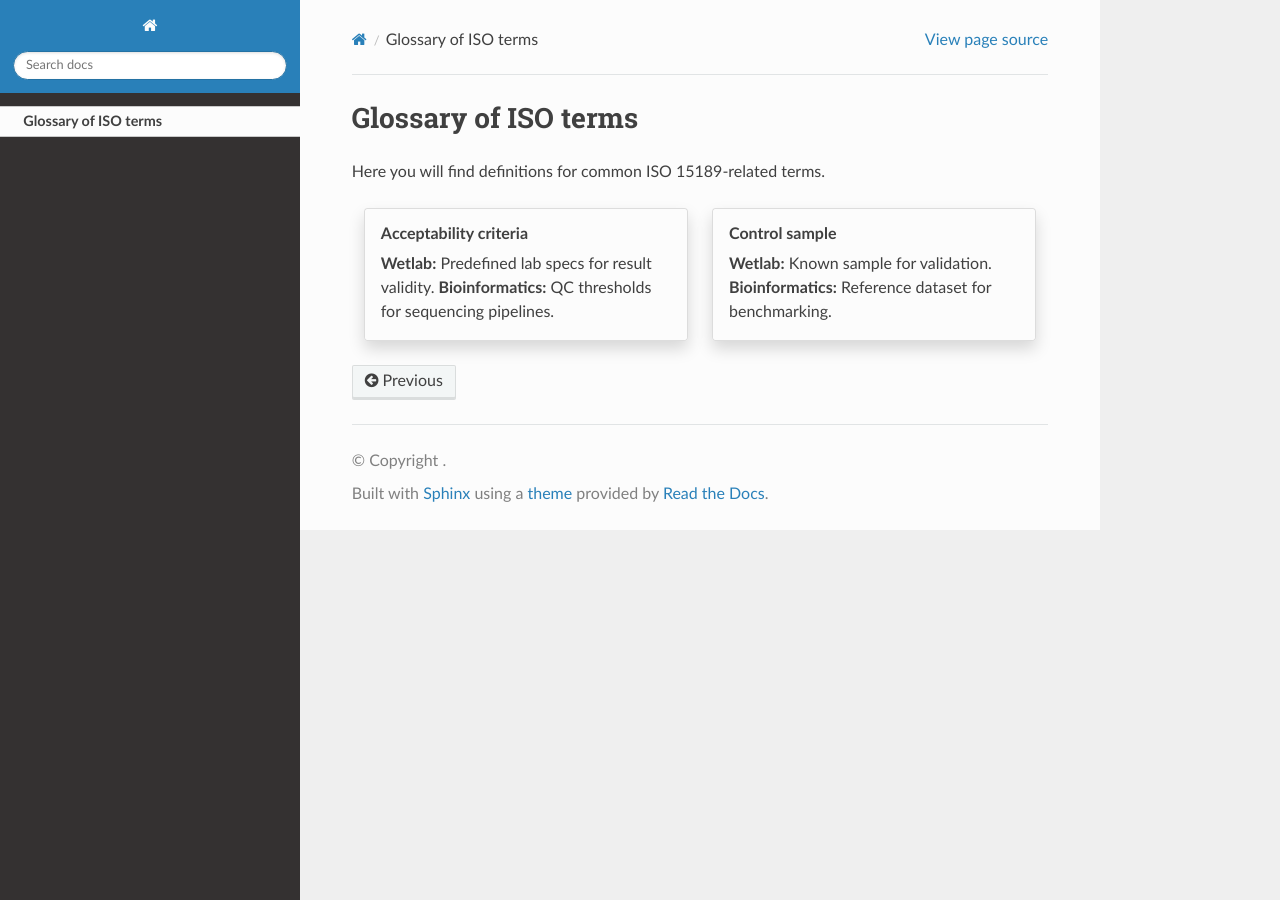
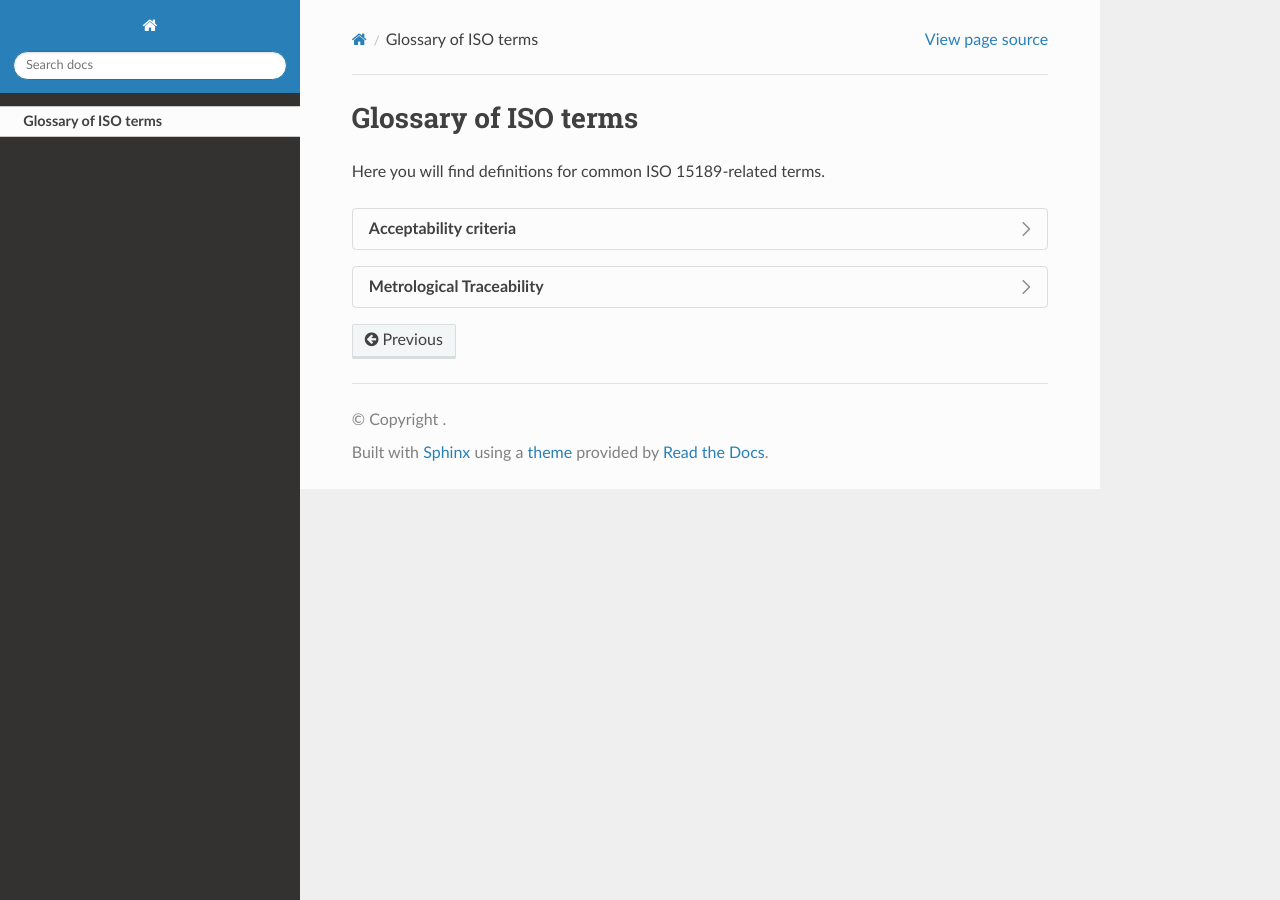
Before and after one commit to ASendellPrice/IIB-rtd, a Sphinx documentation site: the page built from docs/source/glossary.rst, in a window 1280 px wide. Built offline with Sphinx 7.4.7 and the Read the Docs theme 3.1.0, drawn with Linux system fonts in a browser that asks for light colours; some of the changed lines change nothing that is shown.

Commit message:
Going back to original idea

```diff
--- a/docs/source/glossary.rst
+++ b/docs/source/glossary.rst
@@ -3,18 +3,42 @@
 
 Here you will find definitions for common ISO 15189-related terms.
 
-.. grid:: 2
+.. dropdown:: Acceptability criteria
 
-   .. grid-item-card:: Acceptability criteria
-      :link: #
-      :class-card: sd-shadow-md sd-rounded-1
+   **Wetlab definition**
+   Predefined specifications or limits used to determine whether a result, process, or product is considered fit for purpose. Must be documented before testing—for example, control values must fall within a certain range, and PCR efficiency must meet specified thresholds.
 
-      **Wetlab:** Predefined lab specs for result validity.
-      **Bioinformatics:** QC thresholds for sequencing pipelines.
+   .. card::
+      :class-card: sd-bg-secondary sd-text-light sd-shadow-sm sd-rounded-xl
 
-   .. grid-item-card:: Control sample
-      :link: #
-      :class-card: sd-shadow-md sd-rounded-1
+      “Acceptability criteria for the qPCR assay required that positive control Ct values fall within ±1.0 of the established mean and that the negative control showed no amplification before results were approved.”
 
-      **Wetlab:** Known sample for validation.
-      **Bioinformatics:** Reference dataset for benchmarking.
+   .. dropdown:: Bioinformatics translation
+
+      Predefined quality control (QC) or performance thresholds applied to sequencing data and pipelines. Examples include minimum read quality (e.g., Phred ≥ 30), acceptable mapping/alignment rate (e.g., ≥ 90%), and validated benchmark performance (e.g., sensitivity, specificity, and PPV for variant calling). May also cover reproducibility and runtime expectations.
+
+      .. card::
+         :class-card: sd-bg-secondary sd-text-light sd-shadow-sm sd-rounded-xl
+
+         “Acceptability criteria required that at least 90% of exome target bases achieved a minimum coverage of 20×.”
+
+
+
+.. dropdown:: Metrological Traceability
+
+   **Wetlab definition**
+   In wet labs, metrological traceability is the gold standard for linking measurements (e.g., concentration) back to SI units through reference materials and calibrated instruments.
+
+   .. card::
+      :class-card: sd-bg-secondary sd-text-light sd-shadow-sm sd-rounded-xl
+
+      “Metrological traceability of viral load estimates was established using reference datasets linked to WHO international standards.”
+
+   .. dropdown:: Bioinformatics translation
+
+      In bioinformatics, metrological traceability refers to linking computed or digital results (e.g., expression levels, variant frequencies) back to reference standards, validated datasets, or algorithms, with documented uncertainty, thereby anchoring digital outputs to real-world measurement systems.
+
+      .. card::
+         :class-card: sd-bg-secondary sd-text-light sd-shadow-sm sd-rounded-xl
+
+         “Variant allele frequencies in pathogen genomics were benchmarked against Genome in a Bottle (GIAB) reference datasets to establish metrological traceability of computational measurements.”
```
